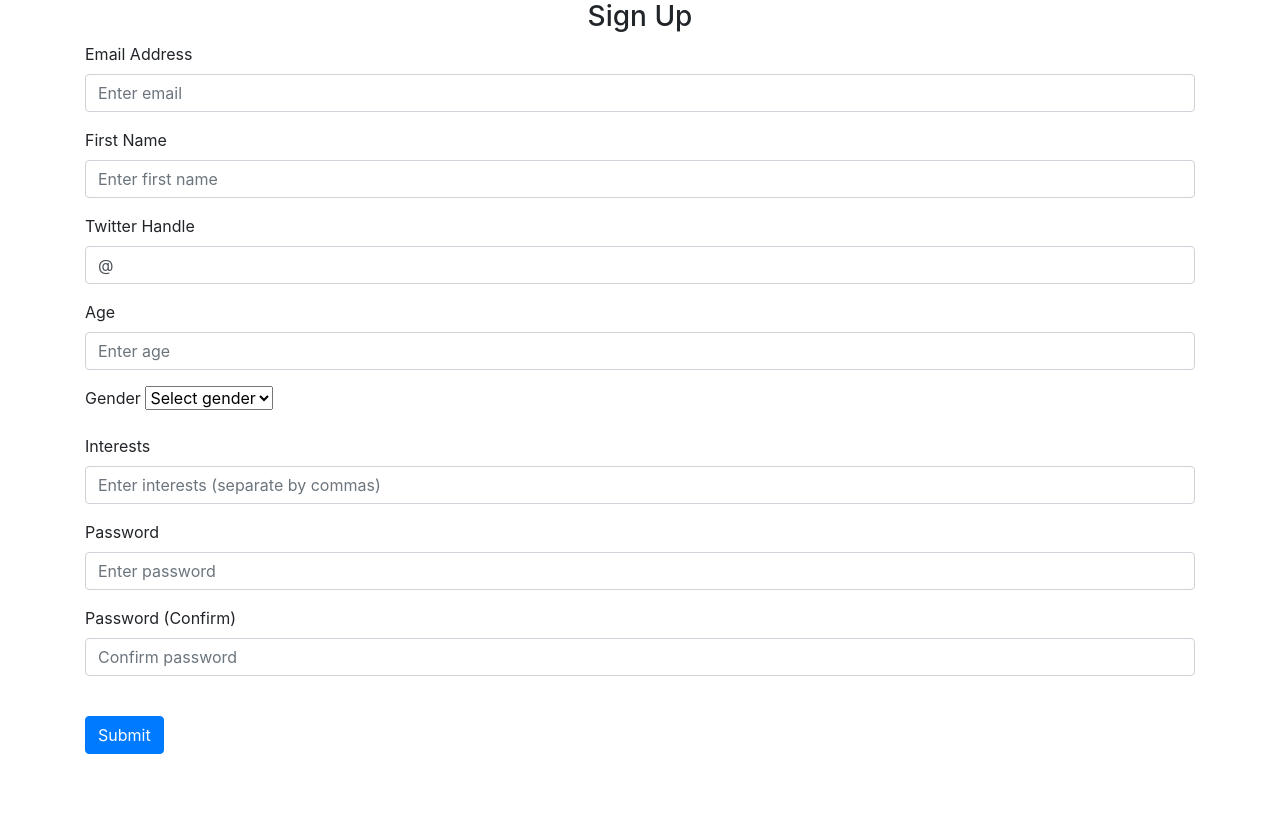
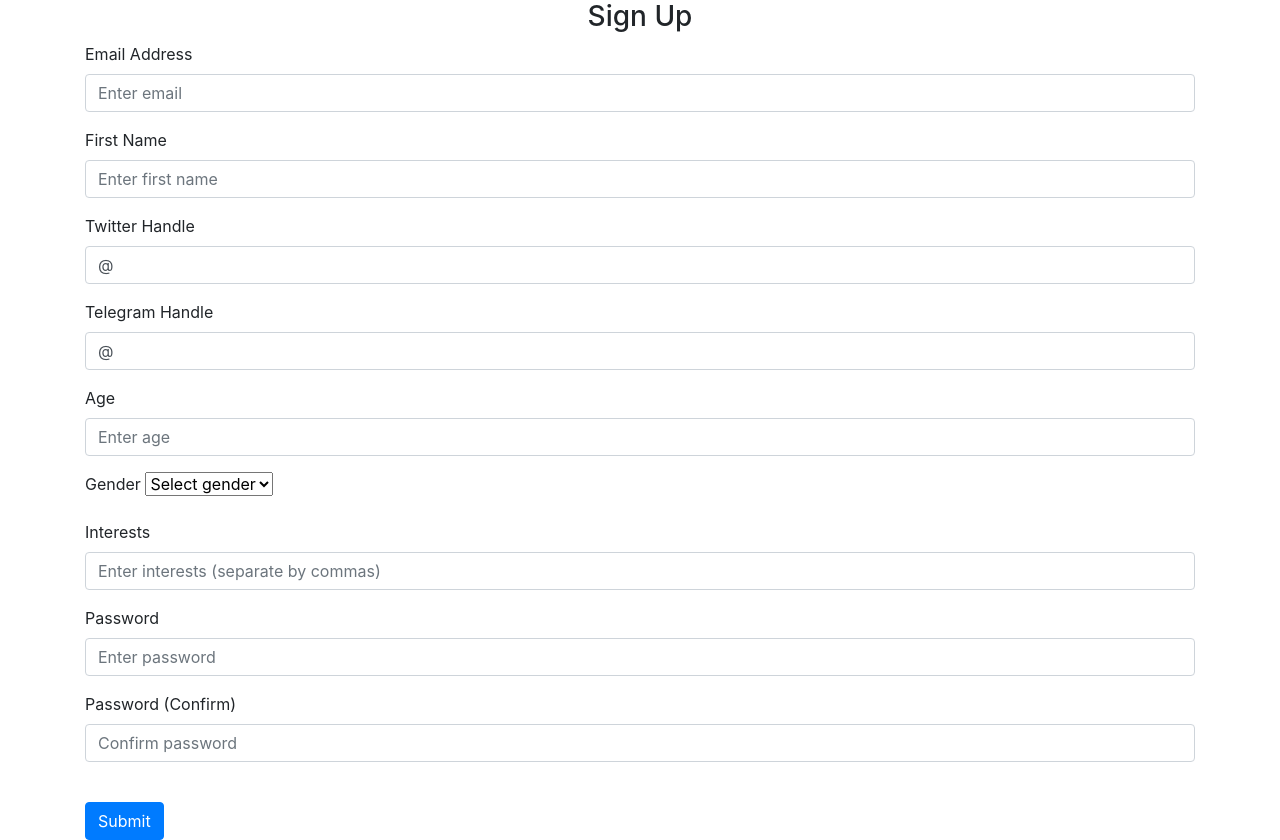
Before and after one commit to Cedo8/JioEx, a Flask app: page /sign-up in a window 1280 px wide. Shown: the part 56-896 px from the top of the page. Before the commit the page ends 810 px from the top, so only its background shows below. Run offline with Flask 2, Linux system fonts and the light colour scheme; some libraries are stand-ins or nearby versions.

Commit message:
Update user attribute

```diff
--- a/website/auth.py
+++ b/website/auth.py
@@ -50,6 +50,7 @@ def sign_up():
         email = request.form.get('email')
         first_name = request.form.get('firstName')
         twitter_handle = request.form.get('twitterHandle')
+        tele_handle = request.form.get('teleHandle')
         password1 = request.form.get('password1')
         password2 = request.form.get('password2')
         age = request.form.get('age')
@@ -72,6 +73,10 @@ def sign_up():
             flash('Email must be greater than 3 characters.', category='error')
         elif len(first_name) < 2:
             flash('First name must be greater than 1 character.', category='error')
+        elif len(twitter_handle) < 2:
+            flash('Please enter a valid twitter handle', category='error')
+        elif len(tele_handle) < 2:
+            flash('Please enter a valid telegram handle', category='error')
         elif not age.isdigit():
             flash('Age must be a numerical value.', category='error')
         elif gender == "Select gender":
@@ -81,7 +86,7 @@ def sign_up():
         elif len(password1) < 7:
             flash('Password must be at least 7 characters.', category='error')
         else:
-            new_user = User(email=email, first_name=first_name, twitter_handle=twitter_handle,
+            new_user = User(email=email, first_name=first_name, twitter_handle=twitter_handle, tele_handle=tele_handle,
                             password=generate_password_hash(password1, method='sha256'), age=age, gender=gender,
                             interests=interests, latitude=latitude, longitude=longitude, sporty_post=sporty_post,
                             positive_post=positive_post, neutral_post=neutral_post, negative_post=negative_post)
--- a/website/templates/profile.html
+++ b/website/templates/profile.html
@@ -15,14 +15,14 @@
                 </div>
                 <div class="row mt-3">
                     <div class="col-md-6"><label class="labels">First Name</label><input name="first_name" id="firstname" type="text" class="form-control" placeholder="first name" value={{ user.first_name }}></div>
-                    <div class="col-md-6"><label class="labels">Twitter Handle</label><input name="twitter_handle" id="twitter_handle" type="text" class="form-control" placeholder="twitter handle" value={{ user.twitter_handle }}></div>
+                    <div class="col-md-6"><label class="labels">Age</label><input name="age" id="age" type="text" class="form-control" placeholder="enter age" value={{ user.age }}></div>
                 </div>
                 <div class="row mt-3">
                     <div class="col-md-12"><label class="labels">Email</label><p>{{ user.email }}</p></div>
                 </div>
                 <div class="row mt-3">
-                    <div class="col-md-6"><label class="labels">Age</label><input name="age" id="age" type="text" class="form-control" placeholder="enter age" value={{ user.age }}></div>
-                    <div class="col-md-6"><label class="labels">Gender</label><p>{{ user.gender }}</p></div>
+                    <div class="col-md-6"><label class="labels">Twitter Handle</label><input name="twitter_handle" id="twitter_handle" type="text" class="form-control" placeholder="twitter handle" value={{ user.twitter_handle }}></div>
+                    <div class="col-md-6"><label class="labels">Telegram Handle</label><input name="tele_handle" id="tele_handle" type="text" class="form-control" placeholder="telegram handle" value={{ user.tele_handle }}></div>
                 </div>
                 <div class="row mt-3">
                     <div class="col-md-12"><label class="labels">Message</label>
--- a/website/templates/results.html
+++ b/website/templates/results.html
@@ -12,6 +12,7 @@
         <h5>{% for interest in user.interests %} -{{ interest }}- {% endfor %}</h5>
         <br>
         <h6>{{ user.message }}</h6>
+        <div class="d-flex flex-column align-items-center p-4 py-2"><a href={{ "https://t.me/" + user.tele_handle[1:] }}><img class="rounded-circle" width="30px" src="https://www.freepnglogos.com/uploads/telegram-logo-png-0.png"></a></div>
     </li>
     <br>
     {% endfor %}
--- a/website/templates/sign_up.html
+++ b/website/templates/sign_up.html
@@ -32,6 +32,17 @@
         name="twitterHandle"
         value="@"
         placeholder="Enter twitter handle"
+      />
+    </div>
+    <div class="form-group">
+      <label for="teleHandle">Telegram Handle</label>
+      <input
+        type="text"
+        class="form-control"
+        id="teleHandle"
+        name="teleHandle"
+        value="@"
+        placeholder="Enter telegram handle"
       />
     </div>
     <div class="form-group">
```
Also changed, not shown: tweetRetriever/model.py (+4 -4 lines), website/models.py (+6 -1 lines), website/views.py (+10 -7 lines).
